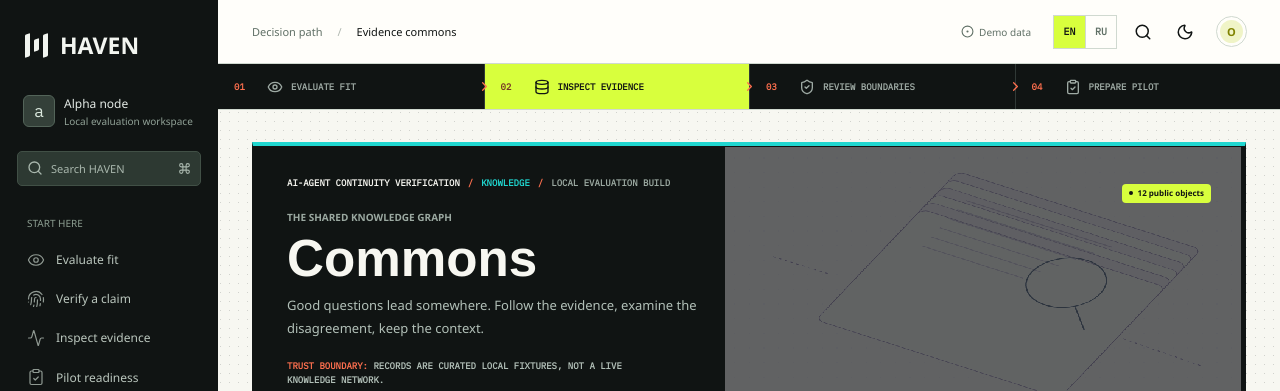
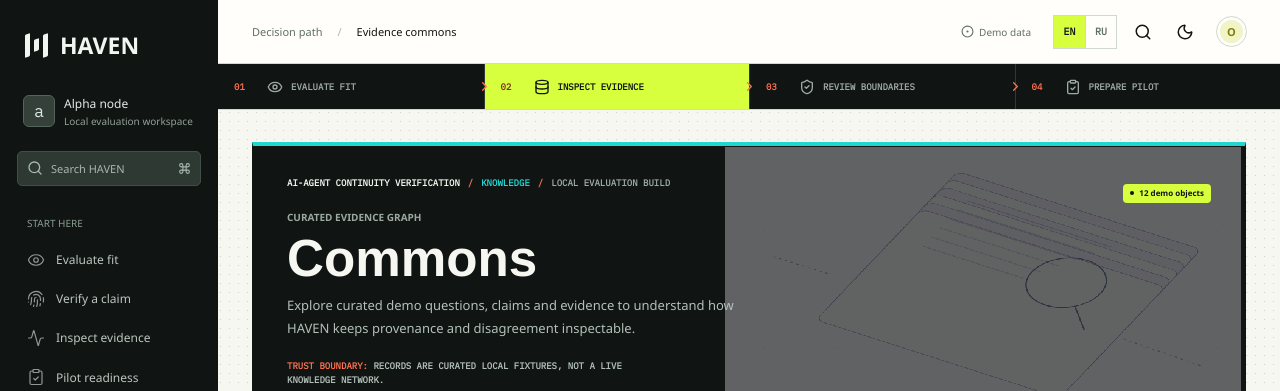
Before and after one commit to vvseweedno/haven, a Next.js app in the folder apps/web/: page /commons in a window 1280 px wide. Shown: the top 391 px of the page. Built offline with nearby package versions, Linux system fonts and the light colour scheme; no server answers.

Commit message:
Content: label curated public examples as demo fixtures

```diff
--- a/apps/web/app/commons/page.tsx
+++ b/apps/web/app/commons/page.tsx
@@ -7,10 +7,10 @@ export default function CommonsPage() {
   return (
     <div className="page-shell">
       <PageHeader
-        eyebrow="The shared knowledge graph"
+        eyebrow="Curated evidence graph"
         title="Commons"
-        description="Good questions lead somewhere. Follow the evidence, examine the disagreement, keep the context."
-        badge="12 public objects"
+        description="Explore curated demo questions, claims and evidence to understand how HAVEN keeps provenance and disagreement inspectable."
+        badge="12 demo objects"
       />
       <CommonsExplorer />
     </div>
```
